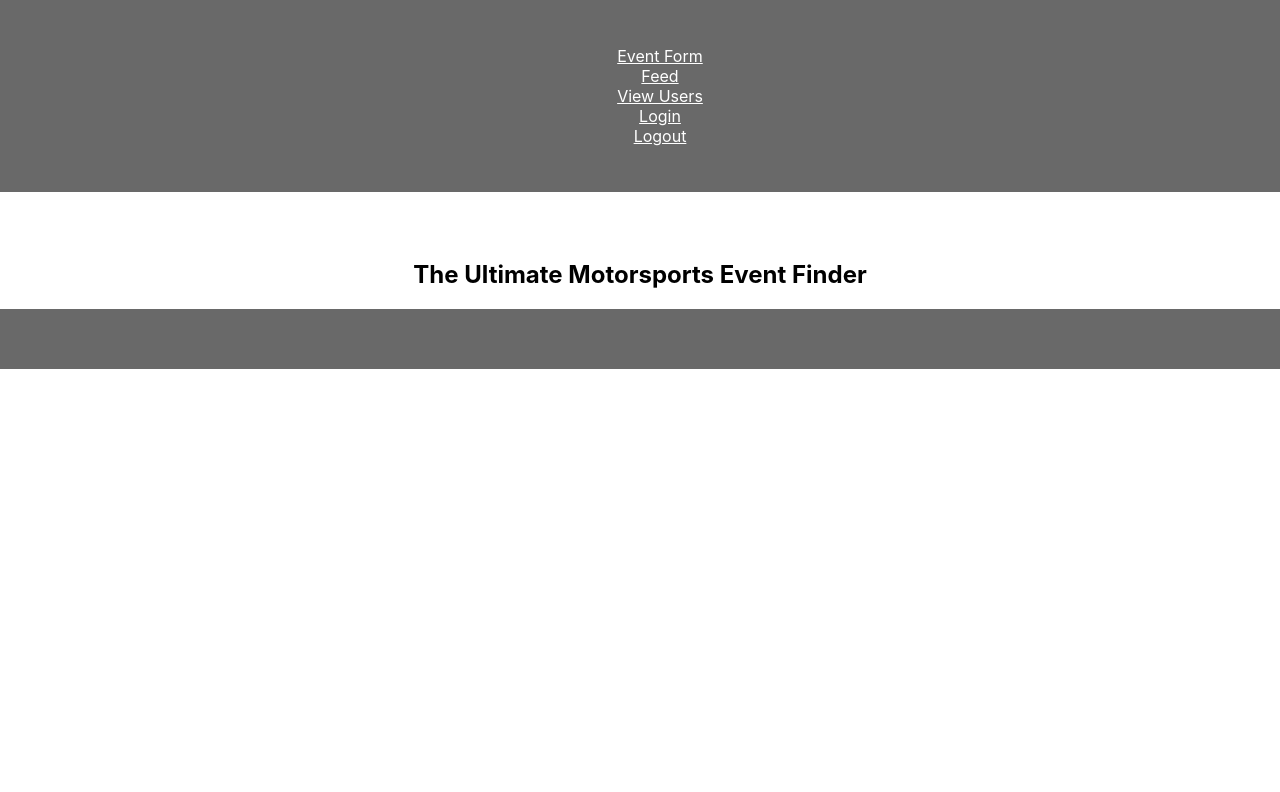
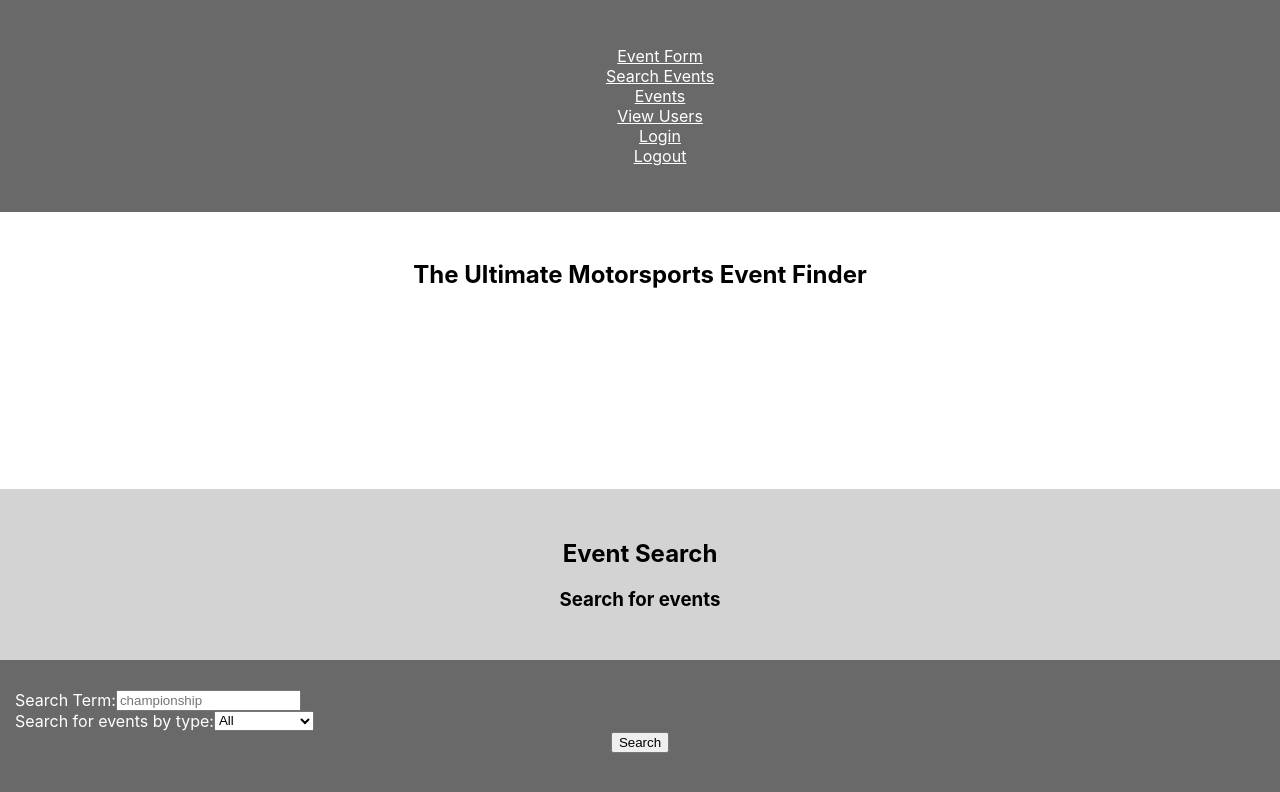
Before and after one commit to RandyWritesCode/motor-ferret, a React (Create React App) app: page /events-search in a window 1280 px wide. Shown: the top 792 px of the page. Built offline with nearby package versions, Linux system fonts and the light colour scheme; no server answers.

Commit message:
adding fetch calls for users and events

```diff
--- a/src/App.js
+++ b/src/App.js
@@ -9,6 +9,8 @@ import Main from './Main/Main'
 import Footer from './Footer/Footer'
 
 function App() {
+
+
   return (
 
     <Router>
--- a/src/EventForm/EventForm.js
+++ b/src/EventForm/EventForm.js
@@ -11,70 +11,82 @@ function EventForm() {
         </legend>
 
         <div>
-          <label for="title">Title: </label>
+          <label htmlFor="title">Title: </label>
           <input type="text" id="title" required />
         </div>
 
         <div>
-          <label for="organizer">Organizer: </label>
+          <label htmlFor="date1">Start Date: </label>
+          <input type="date" id="date1" required />
+        </div>
+
+        <div>
+          <label htmlFor="date2">End Date: </label>
+          <input type="date" id="date2" />
+        </div>
+
+        <div>
+          <label htmlFor="organizer">Organizer: </label>
           <input type="text" id="organizer" required />
         </div>
 
         <div>
 
-          <label for="website">Website: </label>
+          <label htmlFor="website">Website: </label>
           <input type="text" id="website" />
         </div>
         <div>
-          <label for="event-type">Event Type: </label>
-          <select name="event-type" id="event-type">
+          <label htmlFor="event_type">Event Type: </label>
+          <select name="event-type" id="event_type">
             <option value='rallying'>Rallying</option>
-            <option value='time-attack'>Time Attack</option>
-            <option value='drag-racing'>Drag Racing</option>
-            <option value='road-racing'>Road racing</option>
+            <option value='time_attack'>Time Attack</option>
+            <option value='drag_racing'>Drag Racing</option>
+            <option value='road_racing'>Road racing</option>
           </select>
         </div>
         <div>
-          <label>Event Description</label>
-          <textarea name="" id="" cols="30" rows="10">Write about your event here...</textarea>
+          <label htmlFor="photo">
+            Photo URL
+          </label>
+          <input type='text' id="photo" />
+        </div>
+        <div>
+          <label htmlFor="event_description">Event Description</label>
+          <textarea name="event_description" id="event_description" cols="30" rows="10">Write about your event here...</textarea>
         </div>
       </fieldset>
+
       <fieldset>
         <legend>Event Location</legend>
-
-
-
         <div>
-          <label for="address">Street Address:</label>
+          <label htmlFor="address">Street Address:</label>
           <input type="text" id="address" required />
         </div>
 
         <div>
-          <label for="address2">Street Address Line 2:</label>
+          <label htmlFor="address2">Street Address Line 2:</label>
           <input type="text" id="address2" />
         </div>
 
         <div>
-
-          <label for="city">City</label>
+          <label htmlFor="city">City</label>
           <input type="text" id="city" required />
         </div>
 
         <div>
-          <label for="state">State:</label>
+          <label htmlFor="state">State:</label>
           <input type="text" id="state" required />
         </div>
 
         <div>
-
-          <label for="zip">Zip Code:</label>
+          <label htmlFor="zip">Zip Code:</label>
           <input type="text" id="zip" required />
         </div>
       </fieldset>
 
 
-      <button>Submit</button>
-      <button>Clear</button>
+      <button type="submit">Submit</button>
+      <button type="reset">Clear</button>
     </form>
 
   </section>
--- a/src/Feed/Feed.js
+++ b/src/Feed/Feed.js
@@ -1,16 +1,19 @@
 import React from 'react'
 import { Link } from 'react-router-dom'
-import STORE from '../STORE'
-function Feed() {
 
-  let event = STORE.events.map((event, idx) => {
+
+function Feed(props) {
+
+  let event = props.events.map((event, idx) => {
+    let secondDate = (event.date2 ? `to ${event.date2}` : '')
     return (
       <section>
-        <Link>
+        <a href={event.website}>
           <h4>{event.title}</h4>
-        </Link>
+        </a>
         <p>{event.photo}</p>
-        <p>{event.date}</p>
+        <p>{event.date1}</p>
+        <p>{secondDate}</p>
         <p>Event Type: {event.event_type}</p>
         <p>Description: {event.event_description}</p>
       </section>
--- a/src/Main/Main.js
+++ b/src/Main/Main.js
@@ -8,8 +8,94 @@ import EventForm from '../EventForm/EventForm'
 import Feed from '../Feed/Feed'
 import Login from '../Login/Login'
 import Users from '../Users/Users'
+import SearchEvents from '../SearchEvents/SearchEvents'
+import config from '../config'
 
-function Main() {
+class Main extends React.Component {
+  constructor() {
+    super()
+    this.state = {
+      users: [],
+      events: [],
+      event_type: 'all'
+
+    }
+  }
+
+  componentDidMount() {
+    let userUrl = `${config.API_ENDPOINT}/users`;
+    let getAllUsers = {
+      method: 'GET'
+      // headers: (add authorization)
+    }
+    fetch(userUrl, getAllUsers)
+      .then(res => {
+        if (!res.ok) {
+          return res.json.then(error => Promise.reject(error))
+        }
+        return res.json()
+      })
+      .then(users => {
+        console.log(users)
+        this.setState({
+          users: users
+        })
+      })
+      .catch(error => this.setState({ error }))
+
+
+
+    let eventUrl = `${config.API_ENDPOINT}/events`;
+    let getAllEvents = {
+      method: 'GET'
+    }
+    fetch(eventUrl, getAllEvents)
+      .then(res => {
+        if (!res.ok) {
+          return res.json.then(error => Promise.reject(error))
+        }
+        return res.json()
+      })
+      .then(events => {
+        this.setState({
+          events: events
+        })
+      })
+      .catch(error => this.setState({ error }))
+
+  }
+
+  handleEventSearch = (event) => {
+    event.preventDefault()
+    let searchTerm = event.target.search_term.value
+    searchTerm = searchTerm.toLowerCase()
+    // let eventType = event.target.event_type.value
+    let searchEventsUrl = `${config.API_ENDPOINT}/events`
+    let getAllEvents = { method: 'GET' }
+    fetch(searchEventsUrl, getAllEvents)
+      .then(res => {
+        if (!res.ok) {
+          return res.json.then(error => Promise.reject(error))
+        }
+        return res.json()
+      })
+      .then(events => {
+        events = events.filter(event => {
+          let eventTitle = event.title.toLowerCase()
+          console.log(eventTitle, eventTitle.includes(searchTerm))
+          return eventTitle.includes(searchTerm)
+        })
+        this.setState({
+          store: {
+            events: events
+          }
+        })
+      })
+      .catch(error => this.setState({ error }))
+  }
+
+
+  render() {
     return (
       <Switch>
         <Route exact
@@ -26,6 +112,7 @@ function Main() {
         <Route
           path="/feed">
           <Feed
+            events={this.state.events}
           />
         </Route>
         <Route
@@ -34,10 +121,19 @@ function Main() {
         </Route>
         <Route
           path="/users">
-        <Users />
+          <Users
+            users={this.state.users}
+          />
+        </Route>
+        <Route
+          path="/events-search">
+          <SearchEvents
+            events={this.state.events}
+            handleEventSearch={this.handleEventSearch}
+          />
         </Route>
       </Switch >
     )
   }
-
+}
 export default Main
--- a/src/Nav/Nav.js
+++ b/src/Nav/Nav.js
@@ -11,8 +11,11 @@ function Nav() {
         <Link to="/event-form" >
           <li>Event Form</li>
         </Link>
+        <Link to="/events-search" >
+          <li>Search Events</li>
+        </Link>
         <Link to='/feed'>
-          <li>Feed</li>
+          <li>Events</li>
         </Link>
         <Link to="users">
           <li>View Users</li>
--- a/src/STORE.js
+++ b/src/STORE.js
@@ -20,8 +20,9 @@ const STORE = {
     {
       title: 'Footy National Cup',
       photo: '[placeholder for event image]',
-      date: '9/1/2021',
-      organzer: 'RaceWays',
+      date1: '9/1/2021',
+      date2: '9/2/2021',
+      organizer: 'RaceWays',
       website: 'raceways.com',
       event_type: 'Roadrace',
       event_description: `Moveth, forth and give set them fourth made good meat
@@ -34,8 +35,9 @@ const STORE = {
     {
       title: 'Pique Gymkhana Tournament',
       photo: '[placeholder for event image]',
-      date: '10/28/2021',
-      organzer: 'Pique Racing',
+      date1: '10/28/2021',
+      date2: '',
+      organizer: 'Pique Racing',
       website: 'pique-racing.com',
       event_type: 'Gymkhana',
       event_description: `Saw he Greater his gathering land called fruit divided tree
@@ -47,8 +49,9 @@ const STORE = {
     {
       title: 'Heed Drag Racing Championship',
       photo: '[placeholder for event image]',
-      date: '3/31/2022',
-      organzer: 'Heed Hot Rod Association',
+      date1: '3/31/2022',
+      date2: '',
+      organizer: 'Heed Hot Rod Association',
       website: 'hhra.com',
       event_type: 'Drag Racing',
       event_description: `So lights. The Saying face fill seas years it, moveth stars
@@ -60,8 +63,9 @@ const STORE = {
     {
       title: 'Forest Ohio Rally Cup',
       photo: '[placeholder for event image]',
-      date: '4/25/2022',
-      organzer: 'Forest Ohio Rally Group',
+      date1: '4/25/2022',
+      date2: '4/27/2022',
+      organizer: 'Forest Ohio Rally Group',
       website: 'o-rally.com',
       event_type: 'Rally',
       event_description: `Fly don't. From creepeth kind may you'll beast was morning
--- /dev/null
+++ b/src/SearchEvents/SearchEvents.js
@@ -0,0 +1,54 @@
+import React from 'react';
+
+// import Error from '../AppError/AppError';
+
+export default class Search extends React.Component {
+
+  render() {
+
+    return (
+      // <Error>
+      <div className='pageContainer search'>
+        <header>
+          <section >
+            <h2>Event Search </h2>
+            <h3>Search for events</h3>
+          </section>
+        </header>
+        <section>
+          <form className='signup-form' onSubmit={this.props.handleEventSearch} >
+            <div>
+              <label htmlFor="search_term">Search Term: </label>
+              <input
+                // onChange={this.props.handleSearchTermChange}
+                placeholder='championship'
+                type="text"
+                name='search_term'
+                id='search_term' />
+            </div>
+            <div className="">
+              <label htmlFor='event_type'> Search for events by type: </label>
+              <select
+                id="event_type"
+              // onChange={this.props.handleSearchTypeChange}
+              >
+                <option value='all'>All</option>
+                <option value='drag_racing'>Drag Racing</option>
+                <option value='rallying'>Rallying</option>
+                <option value='time_attack'>Time Attack</option>
+                <option value='road_racing'>Road Racing</option>
+              </select>
+            </div>
+
+            <button type='submit'>Search</button>
+          </form>
+        </section>
+        <div>
+          {/* <EventSearchResults
+            events={props.events} /> */}
+        </div>
+      </div>
+      // </Error>
+    );
+  }
+};
--- a/src/Users/Users.js
+++ b/src/Users/Users.js
@@ -1,30 +1,29 @@
 import React from 'react'
-import STORE from '../STORE'
 
-function Users() {
 
-  let user = STORE.users.map((user, idx) => {
-    console.log(user)
+function Users(props) {
+  console.log(props)
+  let user = props.users.map((user, idx) => {
     return (<section key={idx}>
       <h4>
         {user.username}
       </h4>
+      <p>{user.profile_picture}</p>
       <p>
         Member Since:
         {user.start_date}
       </p>
+
       <p>
-        Flagged:
-{user.flagged}      </p>
+        Flagged: {user.flagged}</p>
     </section>
     )
+
   })
-
   return (
     <>
-      {user}
+      { user}
     </>
   )
 }
-
 export default Users
--- /dev/null
+++ b/src/config.js
@@ -0,0 +1,10 @@
+const config = {
+  API_ENDPOINT:
+    'http://localhost:8000/api'
+  // || 'https://mighty-forest-27334.herokuapp.com/'
+  ,
+  TOKEN_KEY:
+    'motor-ferret-client-auth-token',
+}
+
+export default config
```
Also changed, not shown: src/EventForm/EventForm.css (line endings or trailing spaces), 1 other file (tests, documents, lock files or other folders). Lines whose indentation alone changed are shown as unchanged.
